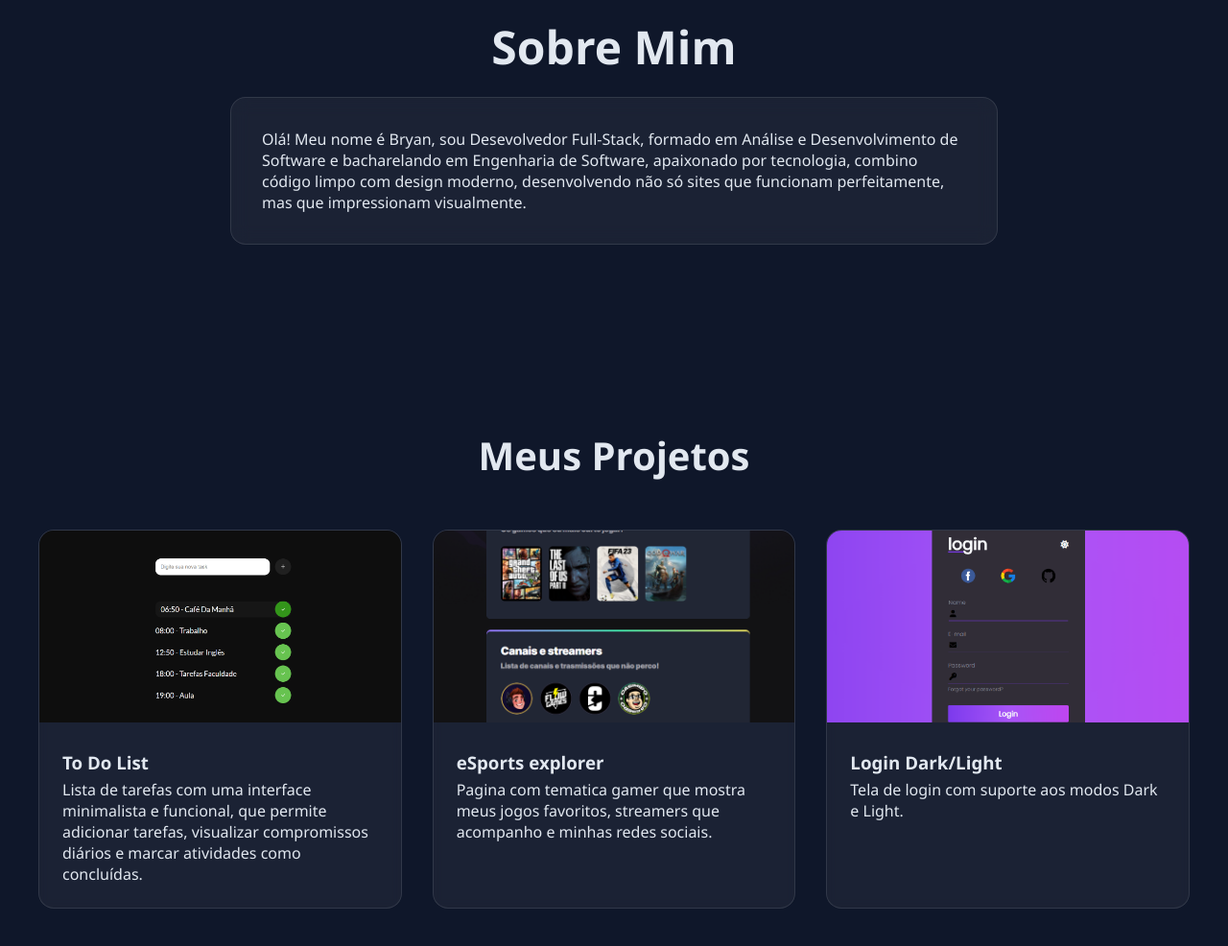
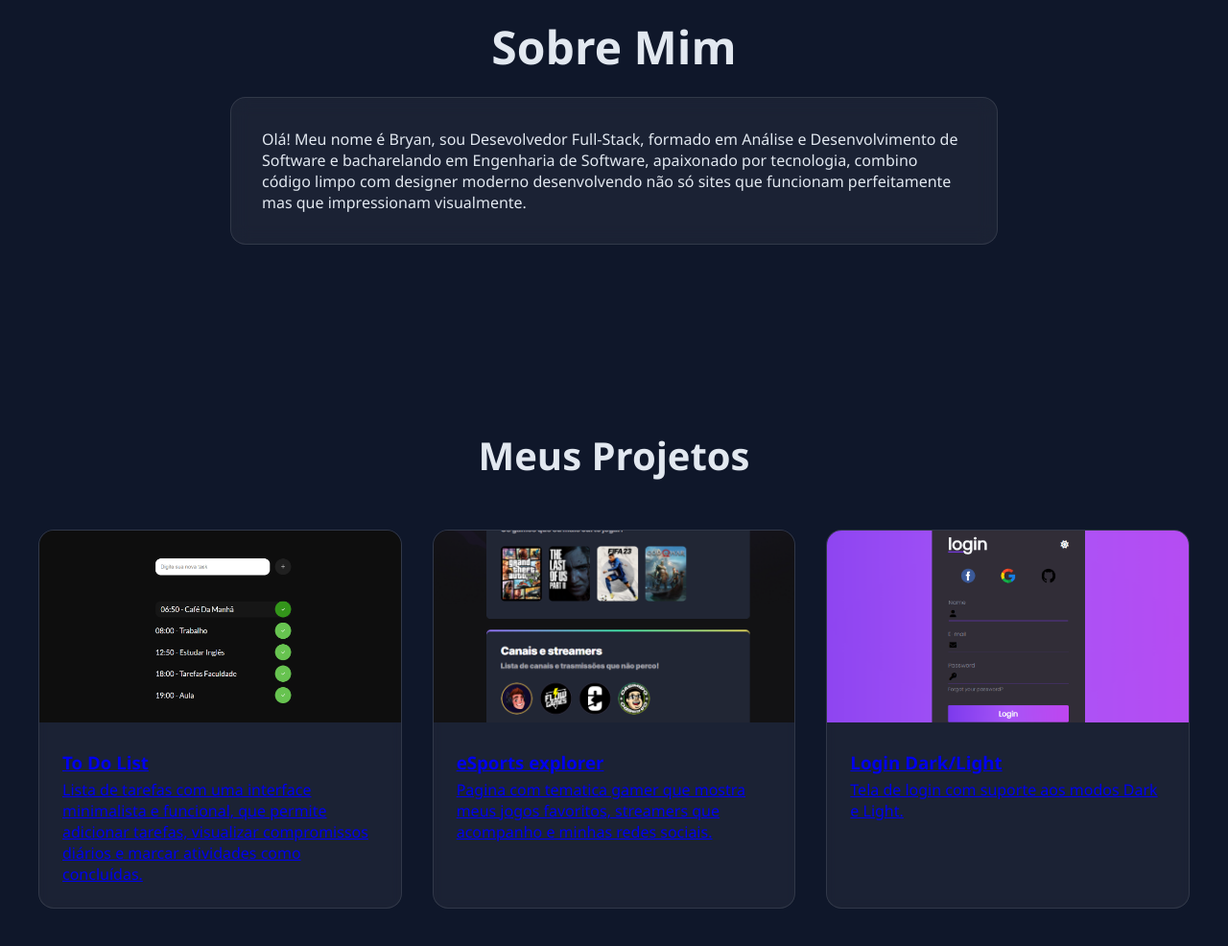
Before and after one commit to Bryan01santos/Meu-portifolio, a plain HTML site: page index.html in a window 1280 px wide. Shown: the part 880-1866 px from the top of the page at 96% size. Drawn offline with Linux system fonts and the light colour scheme.

Commit message:
Update index.html
adicionados os links para os projetos

```diff
--- a/index.html
+++ b/index.html
@@ -39,8 +39,8 @@
         <h2 class="sobre-titulo">Sobre Mim</h2>
         <div class="sobre-caixa">
             <p class="sobre-paragafo">
-                Olá! Meu nome é Bryan, sou Desevolvedor Full-Stack, formado em Análise e Desenvolvimento de Software e bacharelando em Engenharia de Software, apaixonado por tecnologia, combino código limpo com design moderno, desenvolvendo não só sites que funcionam
-                perfeitamente, mas que impressionam visualmente.
+                Olá! Meu nome é Bryan, sou Desevolvedor Full-Stack, formado em Análise e Desenvolvimento de Software e bacharelando em Engenharia de Software, apaixonado por tecnologia, combino código limpo com designer moderno desenvolvendo não só sites que funcionam
+                perfeitamente mas que impressionam visualmente.
             </p>
         </div>
     </section>
@@ -51,7 +51,7 @@
 
             <div class="projetos-card">
 
-                <a target="_blank" href="https://github.com/Bryan01santos/to-do-list-javascript"></a>
+                <a href="https://github.com/Bryan01santos/to-do-list-javascript" target="_blank" class="card-link">
 
                 <img src="img/Captura de tela 2025-04-02 192909.png" alt="Projeto 1" class="projetos-imagem">
                 <div class="caixa-textos-projetos">
@@ -59,9 +59,13 @@
                     <p>Lista de tarefas com uma interface minimalista e funcional, que permite
                         adicionar tarefas, visualizar compromissos diários e marcar atividades como concluídas.</p>
                 </div>
+                </a>
+
             </div>
 
             <div class="projetos-card">
+
+                <a href="https://github.com/Bryan01santos/NFL-eSports-explorer" target="_blank" class="card-link">
 
                 <img src="img/preview.png" alt="Projeto 1" class="projetos-imagem">
                 <div class="caixa-textos-projetos">
@@ -69,16 +73,22 @@
                     <p>Pagina com tematica gamer que mostra meus jogos favoritos, streamers que acompanho e minhas redes
                         sociais.</p>
                 </div>
+                </a>
+
             </div>
 
             <div class="projetos-card">
+
+                <a href="https://github.com/Bryan01santos/DarkLight-Form" target="_blank" class="card-link">
+
                 <img src="img/Captura de tela 2025-04-02 193054.png" alt="Projeto 1" class="projetos-imagem">
                 <div class="caixa-textos-projetos">
                     <h3 class="info-projetos">Login Dark/Light</h3>
                     <p>Tela de login com suporte aos modos Dark e Light.</p>
                 </div>
+                </a>
+
             </div>
-
 
         </div>
     </section>
```
